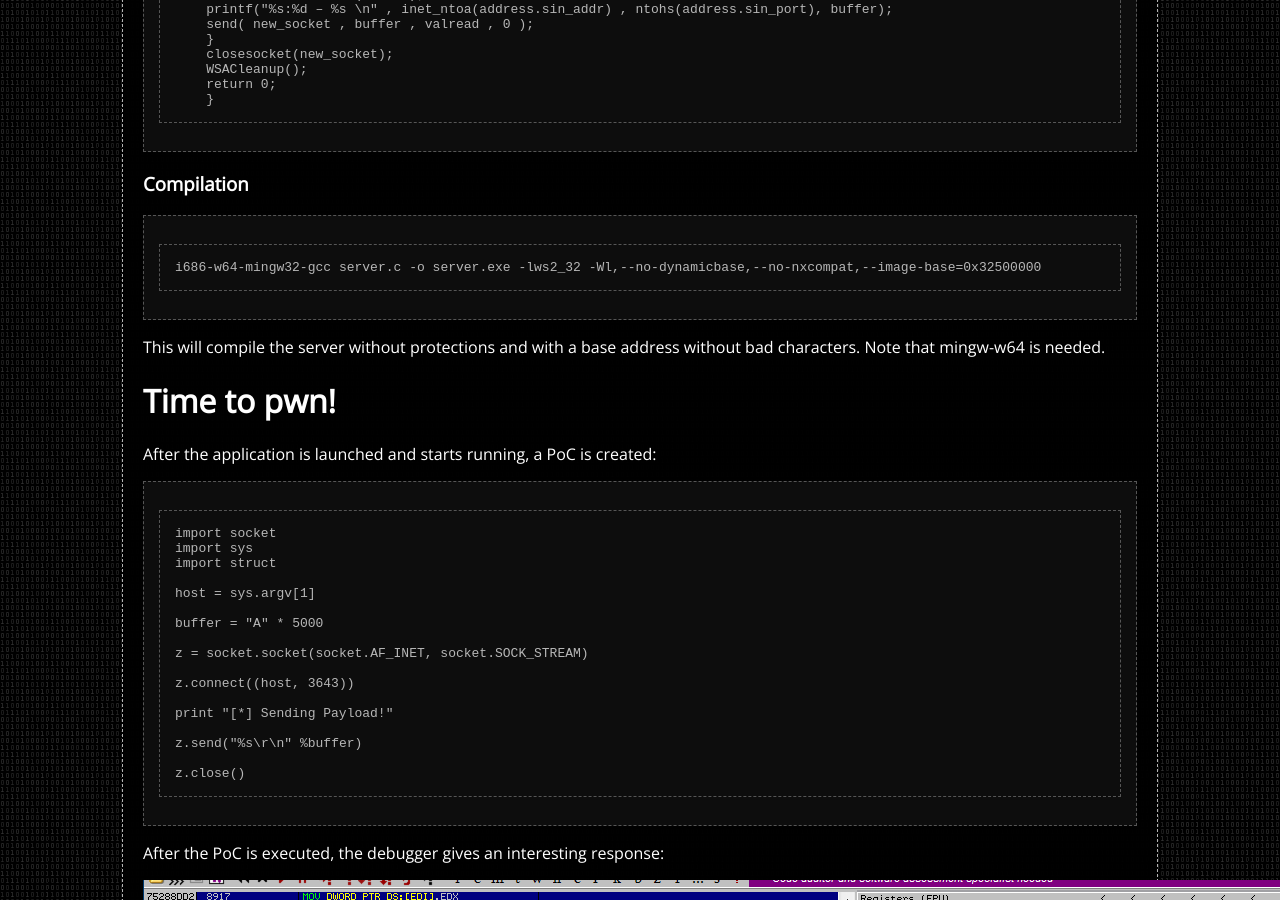
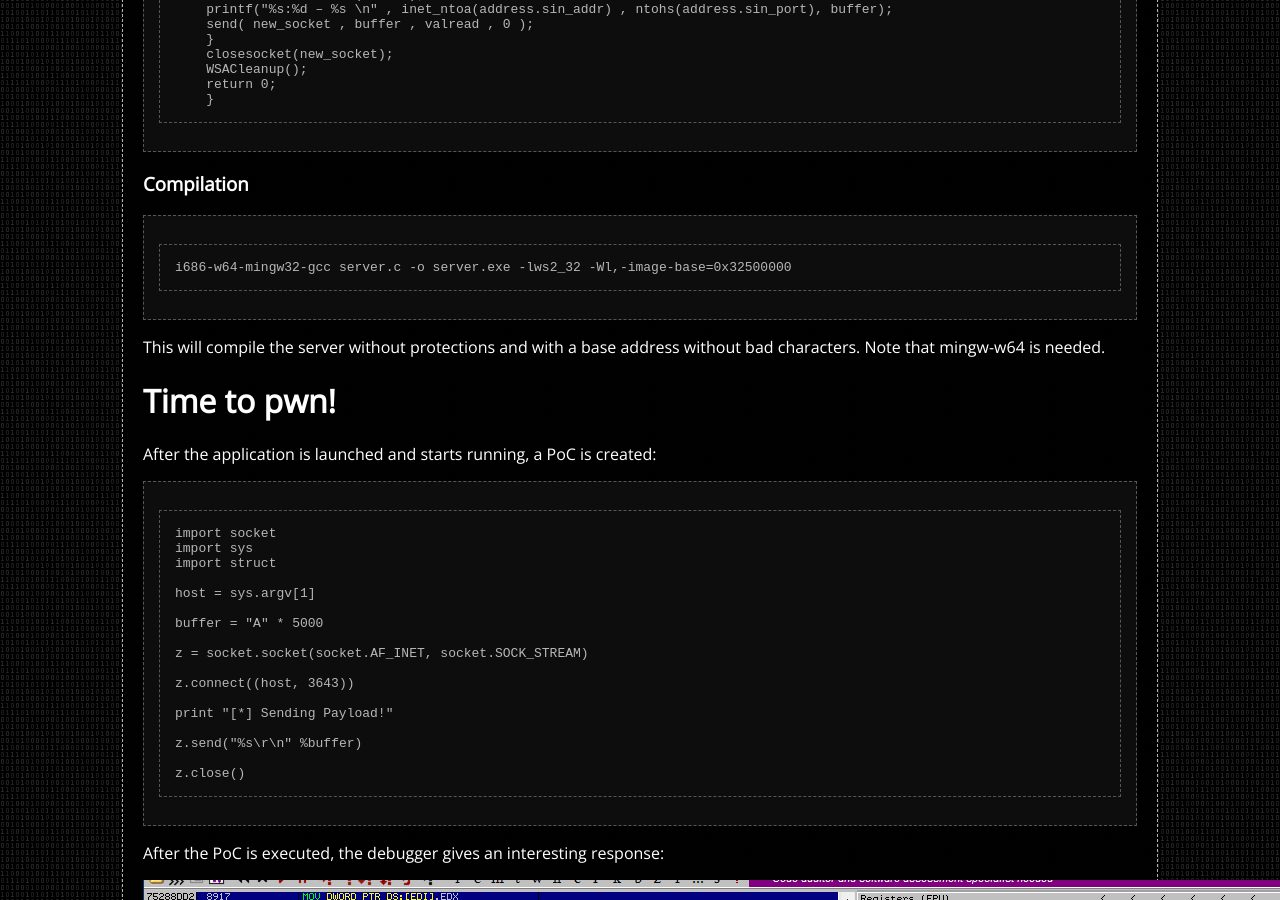
Before and after one commit to whitecr0wz/whitecr0wz.github.io, a Jekyll site: the page built from _posts/posts/2020-03-09-Exploiting-SEH-Overwrites-on-Windows-with-the-use-of-Egghunters.md, in a window 1280 px wide and 900 px high, scrolled down 1951 px. Built offline with Jekyll 4.4.1, drawn with Linux system fonts in a browser that asks for light colours.

Commit message:
Update 2020-03-09-Exploiting-SEH-Overwrites-on-Windows-with-the-use-of-Egghunters.md

````diff
--- a/_posts/posts/2020-03-09-Exploiting-SEH-Overwrites-on-Windows-with-the-use-of-Egghunters.md
+++ b/_posts/posts/2020-03-09-Exploiting-SEH-Overwrites-on-Windows-with-the-use-of-Egghunters.md
@@ -105,7 +105,7 @@
 ### Compilation
 
 ```c
-i686-w64-mingw32-gcc server.c -o server.exe -lws2_32 -Wl,--no-dynamicbase,--no-nxcompat,--image-base=0x32500000
+i686-w64-mingw32-gcc server.c -o server.exe -lws2_32 -Wl,-image-base=0x32500000
 ```
 
 This will compile the server without protections and with a base address without bad characters. Note that mingw-w64 is needed.
````
